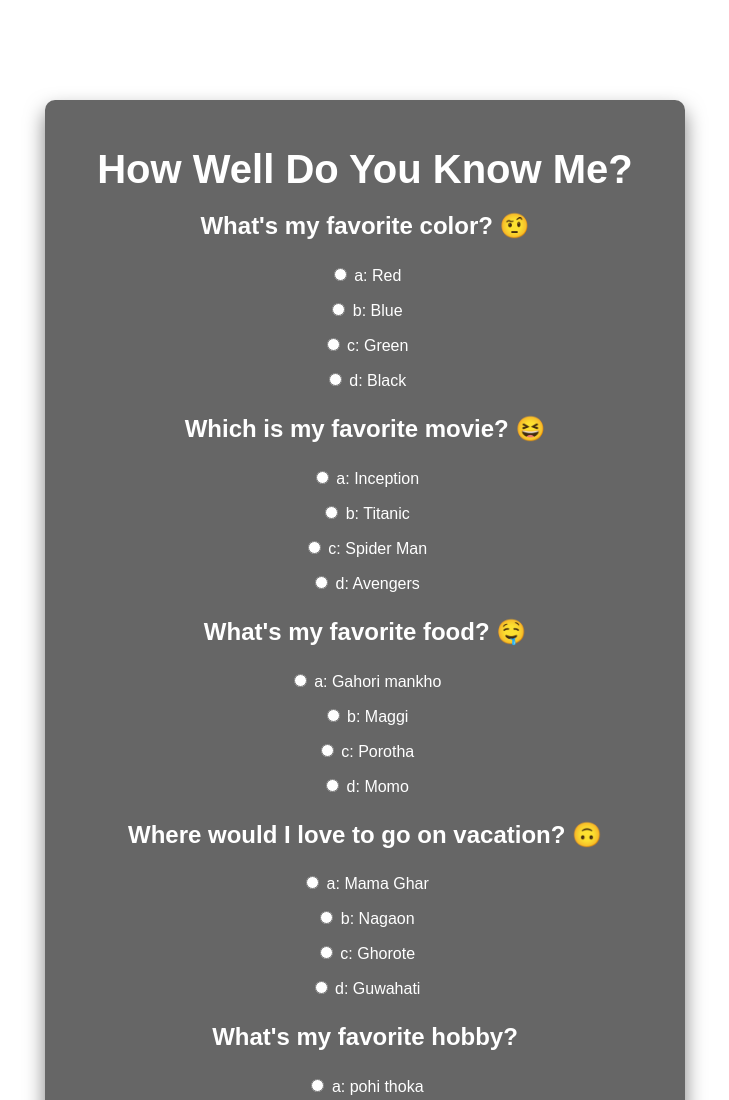
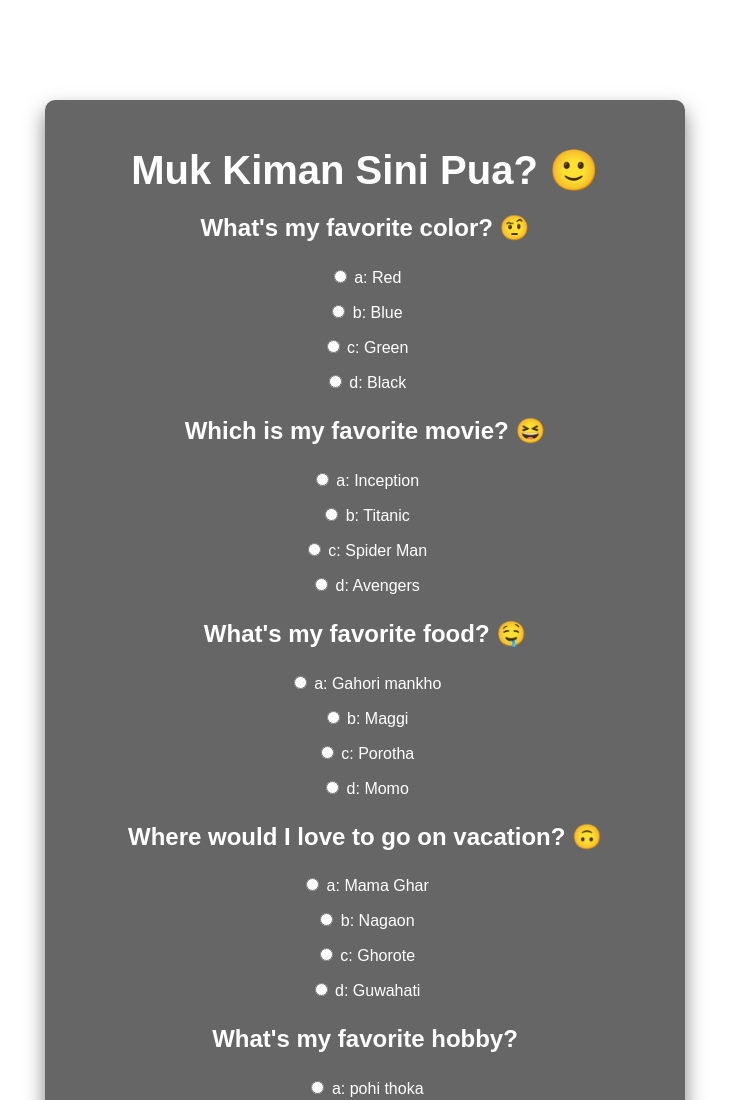
Before and after one commit to tukuexe/quiz-exe, a plain HTML site: page index.html in a window 1280 px wide. Shown: the top 1100 px of the page, without its empty margins (275-1004 px from the left). Drawn offline with Linux system fonts and the light colour scheme.

Commit message:
Update index.html

```diff
--- a/index.html
+++ b/index.html
@@ -8,7 +8,7 @@
 </head>
 <body>
     <div class="quiz-container">
-        <h1>How Well Do You Know Me?</h1>
+        <h1>Muk Kiman Sini Pua? 🙂</h1>
         <div id="quiz-box"></div>
         <button id="submit" onclick="showResults()">Submit Quiz</button>
         <div id="results"></div>
```
